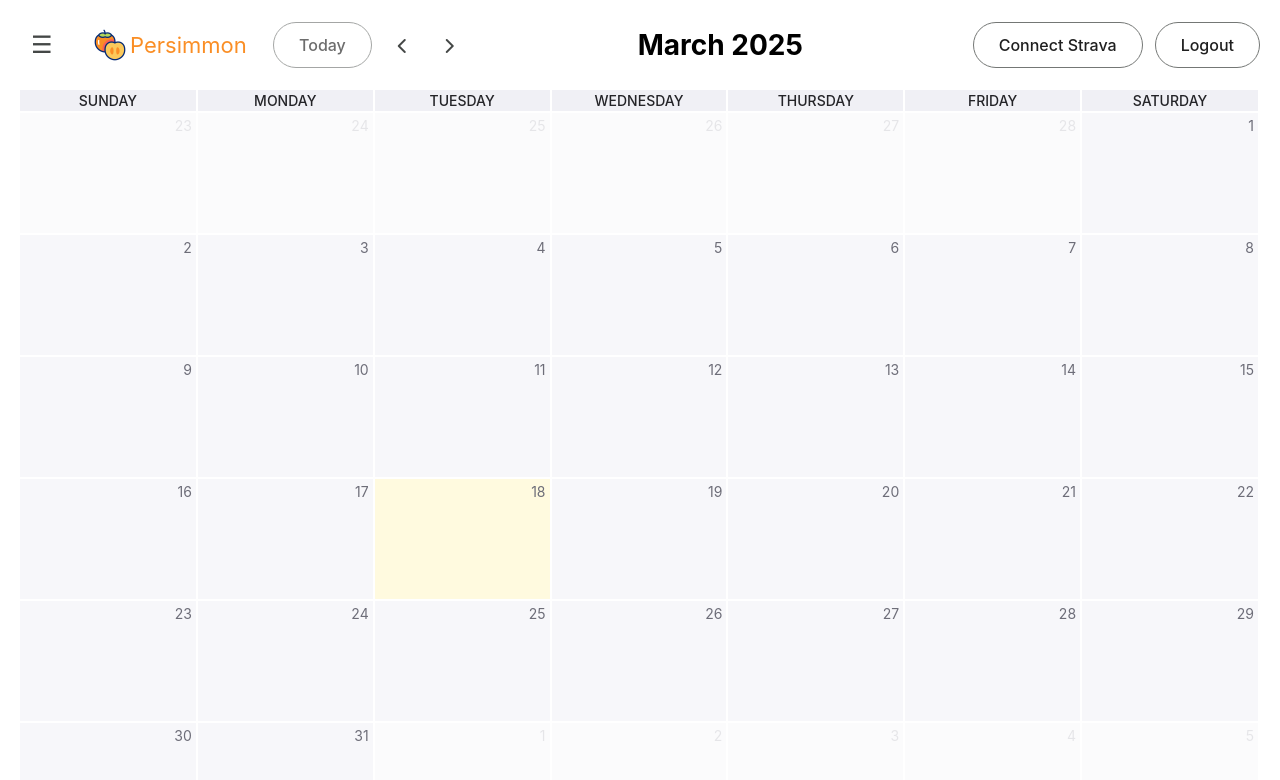
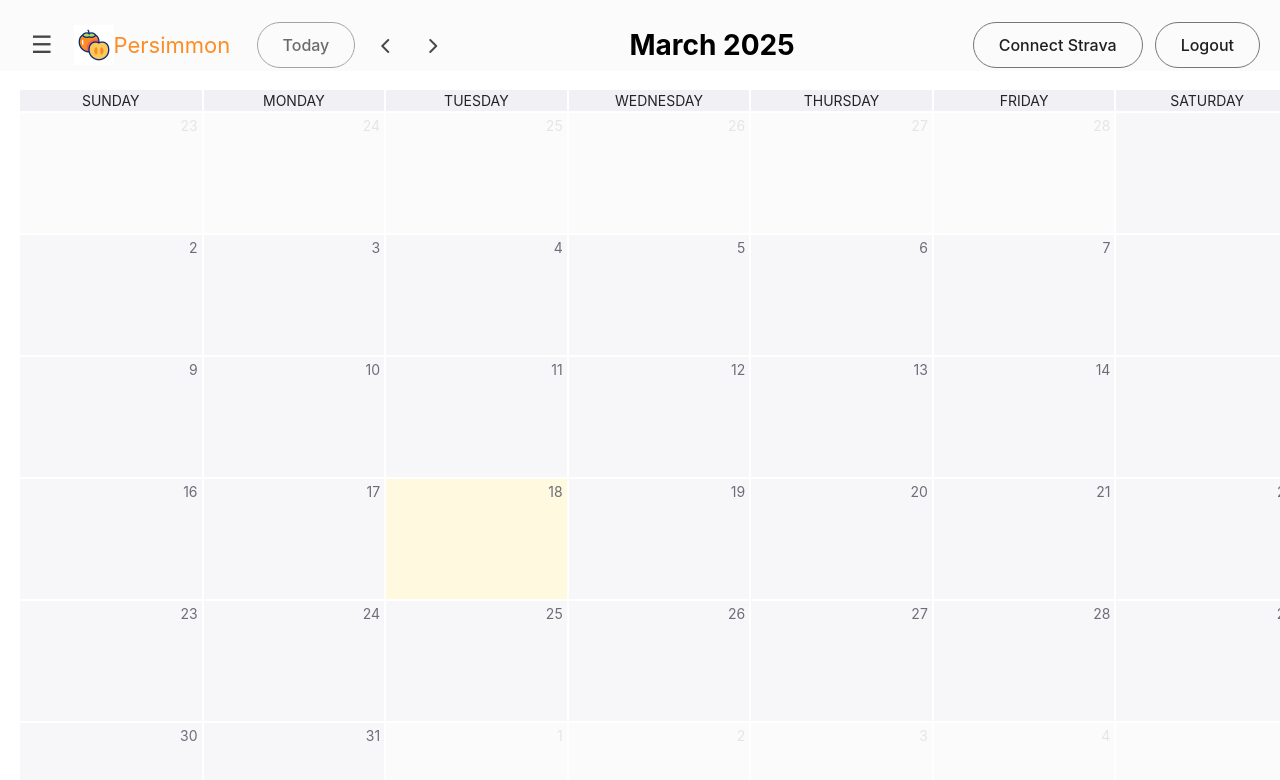
Before and after one commit to sunnybunnyy/training-dashboard, a React (Vite) app in the folder frontend/: page /dashboard in a window 1280 px wide. Shown: the top 780 px of the page. Built offline with nearby package versions, Linux system fonts and the light colour scheme; no server answers; sample sign-in values are in the browser's storage.

Commit message:
Match colour of header-toolbar to sidebar

```diff
--- a/frontend/src/App.css
+++ b/frontend/src/App.css
@@ -154,6 +154,7 @@
 
 .fc-toolbar-chunk:last-child {
   justify-content: flex-end;
+  margin-right: 20px;
 }
 
 .fc-toolbar-chunk {
@@ -180,12 +181,6 @@ input[type="number"]::-webkit-inner-spin-button {
   appearance: none;
 }
 
-.fc-header-toolbar,
-.fc .fc-scrollgrid {
-  padding: 0 20px;
-  padding-bottom: 20px;
-}
-
 .fc .fc-col-header-cell,
 .fc .fc-daygrid-day {
   font-size: 14px;
@@ -206,7 +201,7 @@ input[type="number"]::-webkit-inner-spin-button {
 }
 
 .fc .fc-col-header-cell-cushion {
-  font-weight: 500;
+  font-weight: 400;
 }
 
 .fc .fc-daygrid-day-frame {
@@ -223,6 +218,7 @@ input[type="number"]::-webkit-inner-spin-button {
   cursor: default !important;
   font-size: 22px;
   padding-left: 50px;
+  margin-left: 0 !important;
 }
 
 .fc .fc-togglePlans-button {
@@ -238,7 +234,7 @@ input[type="number"]::-webkit-inner-spin-button {
 
 .fc .fc-scrollgrid {
   min-width: calc(100px * 7 + 40px);
-  margin-top: 90px;
+  margin: 90px 20px 20px;
 }
 
 .fc td.fc-daygrid-day {
@@ -268,12 +264,19 @@ input[type="number"]::-webkit-inner-spin-button {
 .fc .fc-toolbar.fc-header-toolbar {
   justify-content: space-between;
   width: 100vw;
-  margin-top: 20px;
-  margin-bottom: 0px;
+  padding-top: 20px;
+  padding-left: 20px;
+  margin-bottom: 0;
+  margin-left: 0;
   min-width: 1000px;
   z-index: 1000;
   position: fixed;
   left: 0;
+}
+
+.fc .fc-toolbar.fc-header-toolbar,
+.training-plans-panel {
+  background-color: #fbfbfc;
 }
 
 :focus-visible {
--- a/frontend/src/styles/TrainingPlansPanel.css
+++ b/frontend/src/styles/TrainingPlansPanel.css
@@ -1,10 +1,10 @@
 .training-plans-panel {
     width: 250px;
-    background-color: #f8fafd;
-    height: calc(100% - 90px);
+    height: calc(100% - 70px);
     padding: 15px;
     box-sizing: border-box;
-    margin-top: 90px;
+    margin-top: 70px;
+    padding-top: 20px;
 }
 
 .panel-header {
```
Also changed, not shown: 1 other file (tests, documents, lock files or other folders).
